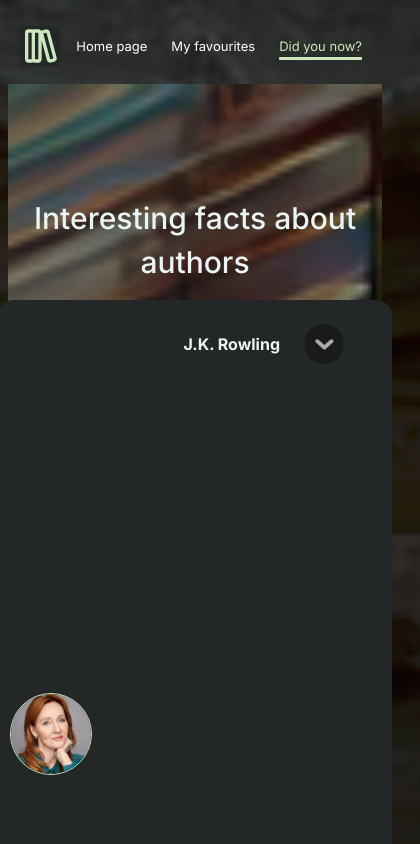
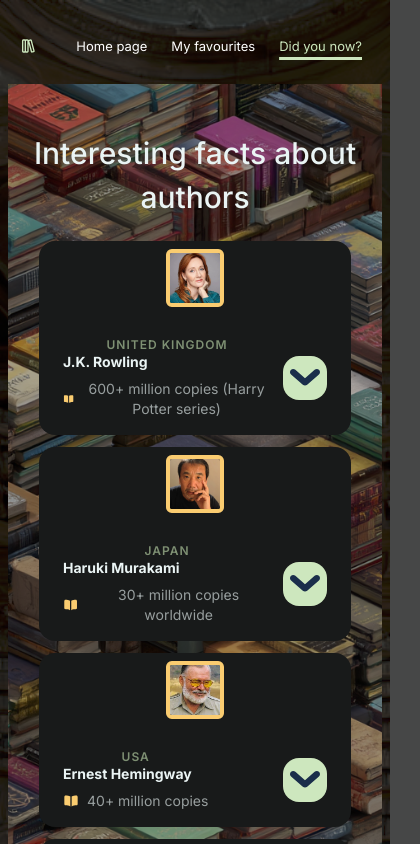
Before and after one commit to Innagl/books_app, a React (Create React App) app: page /DidYouKnow in a window 390 px wide. Shown: the top 844 px of the page, 420 px wide, since content can reach past the window. Built offline with nearby package versions, Linux system fonts and the light colour scheme; grey boxes are pictures that could not be loaded.

Commit message:
Accorion updates

```diff
--- a/src/Accordion/Accordion.js
+++ b/src/Accordion/Accordion.js
@@ -10,7 +10,7 @@
       <h2 className="page-title">Interesting facts about authors</h2>
     </div>
     {list.map((item, index) =>
-      <AccordionItem key={index} image={item.image} author={item.author} content={item.content} />
+      <AccordionItem key={index} image={item.image} country={item.country} sold={item.sold} author={item.author} content={item.content} />
     )}
 
 
--- a/src/Accordion/AccordionItem.js
+++ b/src/Accordion/AccordionItem.js
@@ -1,7 +1,7 @@
 import { useState } from "react"
 
 
-export const AccordionItem = ({ image, author, content }) => {
+export const AccordionItem = ({ image, author, country, sold, content }) => {
     const [isOpen, setIsOpen] = useState(false)
     const handleIsopen = () => {
         setIsOpen(!isOpen)
@@ -21,23 +21,34 @@
                     <div className={isOpen ? 'active' : 'default'} onClick={handleIsopen}>
 
                         <div className="author-icon">
-                            <div className="author title-4">{author}</div>
+                            <div>
+                                <p className="overline">{country}</p>
+                                <div className="author title-4">{author}</div>
+                                <div className="sold-info">
+                                <svg className="book-icon" xmlns="http://www.w3.org/2000/svg" width="20" height="20" viewBox="0 0 20 20" fill="none">
+                                    <path d="M18.3334 13.8775C18.3334 14.0858 18.2918 14.2942 18.2084 14.4858C18.1278 14.6779 18.0119 14.8531 17.8668 15.0025C17.7159 15.145 17.5409 15.2608 17.3501 15.3442C17.1544 15.4238 16.9447 15.4635 16.7334 15.4608C15.7903 15.4449 14.8484 15.5343 13.9251 15.7275C12.831 15.8565 11.7771 16.2173 10.8334 16.7858V4.36082C11.7426 3.92749 12.7168 3.64582 13.7168 3.52749C14.7345 3.32547 15.771 3.23327 16.8084 3.25249C17.2217 3.27543 17.61 3.45763 17.8918 3.76082C18.1668 4.05416 18.3193 4.44166 18.3168 4.84416L18.3334 13.8775ZM9.16677 4.36082V16.7858C8.23871 16.2228 7.2022 15.8622 6.12511 15.7275C5.18452 15.5373 4.22632 15.4479 3.26677 15.4608C3.05549 15.4635 2.84582 15.4238 2.65011 15.3442C2.45975 15.2604 2.28504 15.1449 2.13344 15.0025C1.98485 14.8559 1.86848 14.6799 1.79177 14.4858C1.70813 14.294 1.66555 14.0868 1.66677 13.8775V4.79415C1.66809 4.39243 1.82205 4.00623 2.09747 3.71379C2.3729 3.42134 2.74919 3.24452 3.15011 3.21915C4.20986 3.19236 5.26927 3.28461 6.30844 3.49415C7.30317 3.62028 8.2695 3.91328 9.16677 4.36082Z" fill="#FACC70" />
+                                </svg>
+                                <p className="body-text-14">{sold}</p>
+                                </div>
+
+                            </div>
                             {isOpen ? (
-                                <svg className="icon" xmlns="http://www.w3.org/2000/svg"
+                                <svg className="icon"
+                                    xmlns="http://www.w3.org/2000/svg"
                                     width="24"
                                     height="24"
                                     viewBox="0 0 24 24"
                                     fill="none">
-                                    <path fillRule="evenodd" clipRule="evenodd" d="M2.08515 17.2635C2.92104 18.183 4.34405 18.2508 5.26353 17.4149L12 11.2908L18.7365 17.4149C19.656 18.2508 21.079 18.183 21.9149 17.2635C22.7508 16.344 22.683 14.921 21.7635 14.0851L13.5135 6.58514C12.6553 5.80495 11.3447 5.80495 10.4865 6.58514L2.2365 14.0851C1.31702 14.921 1.24926 16.344 2.08515 17.2635Z" fill="#CDE7BE" />
+                                    <path fill-rule="evenodd" clip-rule="evenodd" d="M2.55729 6.67513C3.35337 5.83227 4.70862 5.77016 5.58431 6.53639L12 12.1501L18.4157 6.53639C19.2914 5.77016 20.6466 5.83227 21.4427 6.67513C22.2388 7.51798 22.1743 8.8224 21.2986 9.58864L13.4414 16.4636C12.6241 17.1788 11.3759 17.1788 10.5586 16.4636L2.70143 9.58864C1.82574 8.8224 1.7612 7.51798 2.55729 6.67513Z" fill="#1A2E4B" />
                                 </svg>
                             ) : (
-                                <svg className="icon" xmlns="http://www.w3.org/2000/svg"
+                                <svg className="icon"
+                                    xmlns="http://www.w3.org/2000/svg"
                                     width="24"
                                     height="24"
-                                    viewBox="0 0 24 24" fill="none">
-                                    <g transform="translate(2,2) scale(1.3)">
-                                        <path fillRule="evenodd" clipRule="evenodd" d="M1.3901 4.49099C1.94736 3.878 2.89603 3.83283 3.50902 4.39009L8.00001 8.47281L12.491 4.39009C13.104 3.83283 14.0527 3.878 14.6099 4.49099C15.1672 5.10398 15.122 6.05265 14.509 6.60991L9.00902 11.6099C8.43689 12.13 7.56313 12.13 6.991 11.6099L1.491 6.60991C0.878015 6.05265 0.83284 5.10398 1.3901 4.49099Z" fill="#AAAAAA" />
-                                    </g>
+                                    viewBox="0 0 24 24"
+                                    fill="none">
+                                    <path fill-rule="evenodd" clip-rule="evenodd" d="M2.55729 6.67513C3.35337 5.83227 4.70862 5.77016 5.58431 6.53639L12 12.1501L18.4157 6.53639C19.2914 5.77016 20.6466 5.83227 21.4427 6.67513C22.2388 7.51798 22.1743 8.8224 21.2986 9.58864L13.4414 16.4636C12.6241 17.1788 11.3759 17.1788 10.5586 16.4636L2.70143 9.58864C1.82574 8.8224 1.7612 7.51798 2.55729 6.67513Z" fill="#1A2E4B" />
                                 </svg>
                             )}
                         </div>
--- a/src/Accordion/list.js
+++ b/src/Accordion/list.js
@@ -2,44 +2,58 @@
 
     {
         image: "/images/rowling.jpg",
+        country: "UNITED KINGDOM",
         author: "J.K. Rowling",
+        sold: "600+ million copies (Harry Potter series)",
         content: "Wrote much of the first Harry Potter book in cafés because she couldn’t afford heating at home. She was rejected by 12 publishers before Bloomsbury finally accepted the manuscript. She became the first billionaire author in history, though she has since donated much of her wealth."
     },
 
     {
         image: "/images/murakami.jpg",
+        country: "JAPAN",
         author: "Haruki Murakami",
+             sold: "30+ million copies worldwide",
         content: "Decided to become a writer suddenly while watching a baseball game in 1978—he describes it as a moment of revelation. Is an avid marathon runner and triathlete, and often compares writing novels to long-distance running. Collects vinyl records and once ran a jazz club before becoming a full-time author."
     },
 
     {
         image: "/images/ernest.jpeg",
+           country: "USA",
         author: "Ernest Hemingway",
+        sold: "40+ million copies",
         content: "Loved cats—he had a house full of six-toed cats in Key West, and their descendants still live there today."
     },
 
     {
         image: "/images/angelou.jpg",
+           country: "USA",
         author: "Maya Angelou",
+        sold: "Millions of copies worldwide",
         content: "Rented hotel rooms by the month just to write in peace—she removed all decorations to focus. Was also a singer, dancer, actress, and civil rights activist before becoming famous as an author. Her autobiography I Know Why the Caged Bird Sings was one of the first widely read books to openly discuss racism and trauma."
     },
 
     {
         image: "/images/twain.jpg",
+           country: "UNITED KINGDOM",
         author: "Mark Twein",
+        sold: "600 million copies for the Harry Potter",
         content: "Published all her novels anonymously during her lifetime—her books were simply credited to “A Lady”. Was an avid letter writer, and her witty, lively correspondence is as famous as her novels. Despite her fame today, she earned only a modest income from her books during her life."
     },
 
     {
         image: "/images/kafka.jpg",
+           country: "AUSTRIA-HUNGARY",
         author: "Franz Kafka",
+        sold: "10–15 million copies worldwide",
         content: "Worked as an insurance clerk by day and wrote his surreal fiction at night. Asked for all his unpublished manuscripts to be burned after his death—fortunately, his friend Max Brod ignored him, preserving classics like The Trial. Was extremely shy and rarely read his work aloud in public."
     },
 
 
     {
         image: "/images/agatha.jpg",
+           country: "UNITED KINGDOM",
         author: "Agatha Christie",
+        sold: "2+ billion copies worldwide",
         content: "Agatha Christie worked in a pharmacy during World War I. This gave her deep knowledge of medicines and toxins, which she used to create realistic (and very clever) poison-related plots in her mysteries. In 1926, Christie herself mysteriously disappeared for 11 days, sparking a nationwide search. To this day, the full truth behind her disappearance is unknown."
     },
 
--- a/src/Accordion/style.css
+++ b/src/Accordion/style.css
@@ -8,14 +8,14 @@
   background-blend-mode: darken;
   background-repeat: no-repeat;
   /* avoids tiling */
-    background-position: center;
+  background-position: center top;
+  background-attachment: fixed;
   min-height: 100vh;
-    /* full screen height */
   padding-top: 80px;
   display: flex;
   flex-direction: column;
   align-items: center;
-    justify-content: center;
+  justify-content: flex-start;
   margin-bottom: 32px;
 }
 
@@ -39,6 +39,21 @@
   line-height: 24px;
 }
 
+.body-text-14 {
+  font-size: 14px;
+  line-height: 20px;
+}
+
+.overline {
+  font-family: "Inter", sans-serif;
+  font-weight: 600;
+  font-size: 12px;
+  line-height: 16px;
+  letter-spacing: 1px;
+  text-transform: uppercase;
+  color: #7E9073;
+}
+
 
 .default,
 .active,
@@ -48,8 +63,8 @@
   box-sizing: border-box;
   gap: 16px;
   width: 30vw;
-    /* width: 100%; */
-
+  max-width: 500px;
+  min-width: 280px;
 }
 
 .active {
@@ -63,41 +78,40 @@
 }
 
 .content {
-
   padding: 12px 0px 12px 32px;
   font-size: 16px;
   line-height: 24px;
   text-align: left;
   width: 30vw;
-
+  transition: all 0.3s ease;
+  overflow: hidden;
 }
 
 .image-accordion {
   width: 120px;
   height: 120px;
   object-fit: cover;
-    border-radius: 50%;
+  border-radius: 10%;
   margin-top: 16px;
-    border: solid 1px #CDE7BE;
+  border: solid 4px #FACC70;
 }
 
-svg {
-    width: 32px;
-    height: 32px;
-    background-color: #242727;
-}
+
 
 .icon {
 display: inline-flex;
-    padding: 8px;
+padding: var(--spacing-1, 4px);
 align-items: center;
 gap: 10px;
-    border-radius: 24px;
-    background: rgba(0, 0, 0, 0.30);
+width: 24px;
+height: 24px;
+border-radius: 16px;
+background: #CDE7BE;
 }
 
+
 .icon:hover {
-    background: rgba(0, 0, 0, 0.90);
+  background: #7e9073;
   cursor: pointer;
   transition: 0.3s;
 }
@@ -106,9 +120,11 @@
   display: flex;
   flex-direction: row;
   align-items: center;
+  justify-content: space-between;
   gap: 24px;
+  width: 100%;
+}
 
-}
 
 /* .accordion-container {
     display: flex;
@@ -126,10 +142,13 @@
   margin: 0px 8px 16px;
   padding: 16px;
   gap: 16px;
-    background-color: #242727;
+  /* background-color: #242727; */
+  background-color: #181A1A;
   width: 50vw;
-    max-width: 100%;
+  max-width: 600px;
+  min-width: 300px;
   border-radius: 16px;
+  transition: all 0.3s ease;
 }
 
 
@@ -139,79 +158,269 @@
   width: 28vw;
 }
 
+.book-icon {
+  margin-right: 8px;
+  width: 20px;
+  height: 20px;
+}
+
+.sold-info {
+  display: flex;
+  align-items: center;
+  margin-top: 8px;
+  font-size: 14px;
+  color: #C4CCCC;
+}
 
 
-/* ✅ RESPONSIVENESS */
+
+/* âœ… MOBILE RESPONSIVENESS FOR DIDYOUKNOW */
+
+/* iPad Pro and large tablets */
+@media (max-width: 1366px) and (min-width: 1024px) {
+  .author-icon {
+    flex-direction: row;
+    justify-content: space-between;
+    align-items: center;
+    gap: 16px;
+    width: 100%;
+  }
+}
+
+/* Tablet and smaller screens */
 @media (max-width: 1024px) {
+  .accordion {
+    padding: 60px 16px 32px;
+  }
+
   .default,
   .active,
   .content {
-    width: 60vw; /* Tablet size */
+    width: 70vw;
+    max-width: 600px;
   }
 
   .image-content-container {
     width: 80vw;
-    flex-direction: column; /* stack image + text */
+    max-width: 600px;
+    flex-direction: column;
+    text-align: center;
+    padding: 20px;
+  }
+
+  .author {
+    width: 100%;
+    white-space: normal;
     text-align: center;
   }
 
-  .author {
-    width: auto; /* let text wrap */
-    white-space: normal;
+  .author-icon {
+    flex-direction: row;
+    justify-content: space-between;
+    align-items: center;
+    gap: 16px;
+    width: 100%;
   }
 }
 
+/* Mobile devices */
 @media (max-width: 768px) {
+  .accordion {
+    padding: 40px 16px 24px;
+    min-height: auto;
+  }
+
   .default,
   .active,
   .content {
-    width: 80vw; /* Mobile size */
-    flex-direction: row; /* stack items */
-    align-items: flex-start;
-    padding: 12px; /* reduce padding */
+
+    padding: 16px;
+    gap: 12px;
   }
 
   .image-content-container {
-    width: 95vw;
-    flex-direction: row;
-    justify-content: space-between;
+
+    flex-direction: column;
     align-items: center;
-    padding: 12px;
+    padding: 16px;
+    margin: 12px 0;
   }
 
   .image-accordion {
     width: 80px;
     height: 80px;
-  border-radius: 50%;
-  flex-shrink: 0;          /* prevent flexbox from squeezing it */
-  aspect-ratio: 1 / 1;     /* always keep it square */
-  object-fit: cover;       /* prevent stretching */
+    margin: 0 0 12px 0;
+    flex-shrink: 0;
   }
 
-
-  svg {
-    width: 24px;
-    height: 24px; /* smaller icons */
+  .author-icon {
+    width: 100%;
+    flex-direction: row;
+    justify-content: space-between;
+    align-items: center;
+    gap: 12px;
   }
 
   .author {
-    width: auto;
-    text-align: center;
+    flex: 1;
+    text-align: left;
+    font-size: 16px;
+    line-height: 20px;
   }
 
-  .author-icon {
-    justify-content: space-between;
+  .icon {
+    min-width: 44px;
+    min-height: 44px;
+    display: flex;
+    align-items: center;
+    justify-content: center;
+  }
+
+  svg {
+    width: 20px;
+    height: 20px;
+  }
+
+  .content {
+
+    padding: 12px 16px;
+    text-align: left;
+    font-size: 14px;
+    line-height: 20px;
+    transition: all 0.3s ease;
+    overflow: hidden;
   }
 }
 
+/* iPhone and small mobile devices */
 @media (max-width: 480px) {
+  .accordion {
+
+    padding: 15px 8px 12px !important;
+    min-height: auto !important;
+    box-sizing: border-box !important;
+  }
+
+  .default,
+  .active,
+  .content {
+
+    padding: 8px !important;
+    gap: 6px !important;
+    box-sizing: border-box !important;
+  }
+
+  .image-content-container {
+
+    padding: 8px !important;
+    margin: 6px 0 !important;
+    box-sizing: border-box !important;
+  }
+
+  .image-accordion {
+    width: 50px !important;
+    height: 50px !important;
+    margin: 0 0 6px 0 !important;
+  }
+
+  .author {
+    font-size: 13px !important;
+    line-height: 16px !important;
+  }
+
+  .content {
+    font-size: 12px !important;
+    line-height: 16px !important;
+    padding: 6px 8px !important;
+    transition: all 0.3s ease;
+    overflow: hidden;
+  }
+
+  .icon {
+    min-width: 36px !important;
+    min-height: 36px !important;
+  }
+
+  svg {
+    width: 16px !important;
+    height: 16px !important;
+  }
+
   .title-4 {
-    font-size: 16px;
-    line-height: 22px;
+    font-size: 14px !important;
+    line-height: 18px !important;
   }
 
   .body-text-16 {
-    font-size: 14px;
-    line-height: 20px;
+    font-size: 12px !important;
+    line-height: 16px !important;
   }
 }
+
+/* Very small iPhone screens (iPhone SE, etc.) */
+@media (max-width: 375px) {
+  .accordion {
+    width: 100% !important;
+    max-width: 100% !important;
+    padding: 12px 6px 8px !important;
+    min-height: auto !important;
+    box-sizing: border-box !important;
+  }
+
+  .default,
+  .active,
+  .content {
+    width: 100% !important;
+    max-width: 100% !important;
+    padding: 6px !important;
+    gap: 4px !important;
+    box-sizing: border-box !important;
+  }
+
+  .image-content-container {
+    width: 100% !important;
+    max-width: 100% !important;
+    padding: 6px !important;
+    margin: 4px 0 !important;
+    box-sizing: border-box !important;
+  }
+
+  .image-accordion {
+    width: 45px !important;
+    height: 45px !important;
+    margin: 0 0 4px 0 !important;
+  }
+
+  .author {
+    font-size: 12px !important;
+    line-height: 14px !important;
+  }
+
+  .content {
+    font-size: 11px !important;
+    line-height: 14px !important;
+    padding: 4px 6px !important;
+    transition: all 0.3s ease;
+    overflow: hidden;
+  }
+
+  .icon {
+    min-width: 32px !important;
+    min-height: 32px !important;
+  }
+
+  svg {
+    width: 14px !important;
+    height: 14px !important;
+  }
+
+  .title-4 {
+    font-size: 13px !important;
+    line-height: 16px !important;
+  }
+
+  .body-text-16 {
+    font-size: 11px !important;
+    line-height: 14px !important;
+  }
+}
--- a/src/App.css
+++ b/src/App.css
@@ -337,7 +337,7 @@
     width: 40vw;
 }
 
-.image-content-container {
+.favourite-card {
     display: flex;
     align-items: center;
     justify-content: space-between;
@@ -591,23 +591,25 @@
     .default,
     .active,
     .content {
-        width: 100vw;
-        height: 100vh;
-        flex-direction: column;
-        justify-content: center;
-        align-items: center;
-        gap: 16px;
-        padding: 16px;
-        box-sizing: border-box;
+
+        flex-direction: column !important;
+        justify-content: center !important;
+        align-items: center !important;
+        gap: 8px !important;
+        padding: 8px !important;
+        box-sizing: border-box !important;
     }
 
-    .image-content-container {
-        display: flex;
+    .favourite-card {
+        display: flex !important;
         /* Use flexbox for the sub-container */
-        flex-direction: column;
+        flex-direction: column !important;
         /* Stack the image and book info vertically */
-        align-items: center;
-        gap: 12px;
+        align-items: center !important;
+        gap: 12px !important;
+        width: 100% !important;
+        max-width: 100% !important;
+        box-sizing: border-box !important;
     }
 
     .book-author {
@@ -622,13 +624,13 @@
     }
 
     .image-accordion {
-        width: 120px;
-        height: 120px;
-        margin-bottom: 16px;
+        width: 50px;
+        height: 50px;
+        margin-bottom: 8px;
     }
 
     .author {
-        font-size: 16px;
+        font-size: 13px;
         font-weight: bold;
         text-align: center;
         width: auto;
@@ -636,14 +638,14 @@
     }
 
     .title-4 {
-        font-size: 18px;
-        line-height: 24px;
+        font-size: 14px;
+        line-height: 18px;
         text-align: center;
     }
 
     .body-text-16 {
-        font-size: 14px;
-        line-height: 20px;
+        font-size: 12px;
+        line-height: 16px;
         text-align: center;
     }
 
--- a/src/Favourites.js
+++ b/src/Favourites.js
@@ -11,7 +11,7 @@
       <ul>
         {bookList.length > 0 ? (
           bookList.map((book) => (
-            <li key={book.id} className="image-content-container">
+            <li key={book.id} className="favourite-card">
               <div className="book-info">
               <img
                 src={book.volumeInfo.imageLinks?.thumbnail}
```
Lines whose indentation alone changed are shown as unchanged.
